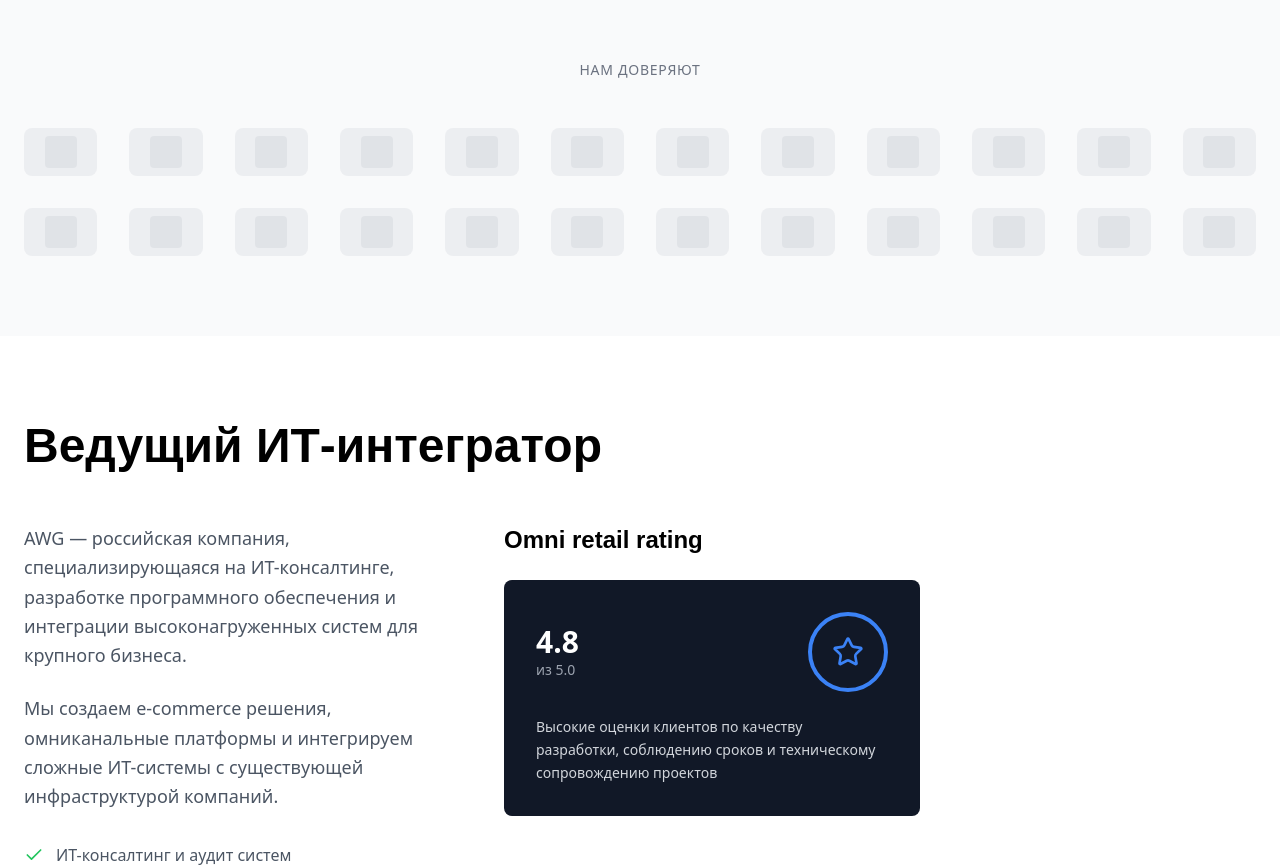
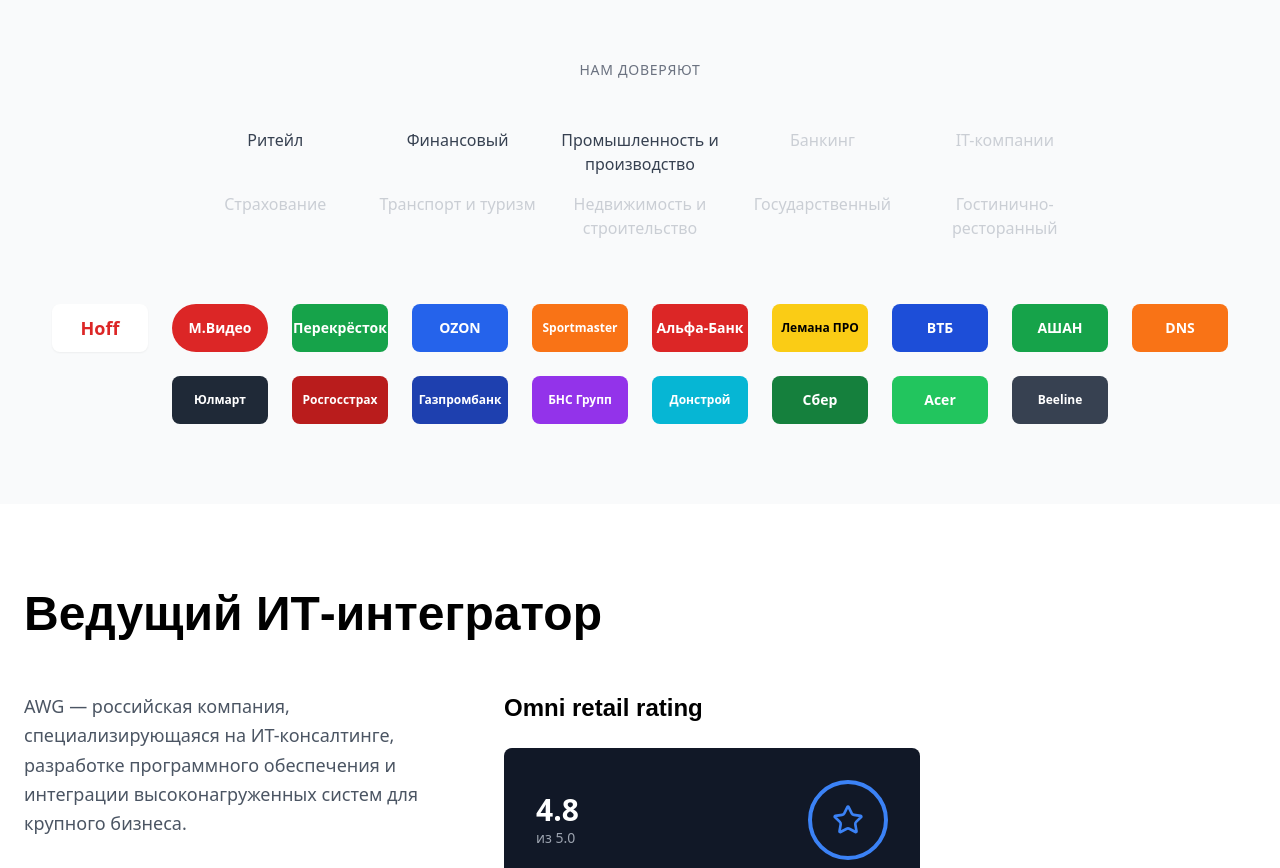
Before and after one commit to pr-poehali-dev/landing-photo-design, a React (Vite) app: page / in a window 1280 px wide. Shown: the part 820-1688 px from the top of the page. Built offline with nearby package versions, Linux system fonts and the light colour scheme; a web font is replaced by a local one.

Commit message:
Итоговая презентация AWG

```diff
--- a/src/pages/Index.tsx
+++ b/src/pages/Index.tsx
@@ -115,14 +115,82 @@ export default function Index() {
           <div className="text-center mb-12">
             <p className="text-sm text-gray-500 uppercase tracking-wider mb-8">Нам доверяют</p>
           </div>
-          <div className="flex flex-wrap items-center justify-center gap-8 opacity-60">
-            {/* Client logos grid */}
-            <div className="grid grid-cols-4 md:grid-cols-8 lg:grid-cols-12 gap-8 w-full">
-              {Array.from({length: 24}, (_, i) => (
-                <div key={i} className="h-12 bg-gray-200 rounded-lg flex items-center justify-center hover:bg-gray-300 transition-colors duration-300 group cursor-pointer">
-                  <div className="w-8 h-8 bg-gray-300 rounded group-hover:bg-gray-400 transition-colors duration-300"></div>
-                </div>
-              ))}
+          {/* Сектора бизнеса */}
+          <div className="mb-16">
+            <div className="grid grid-cols-2 md:grid-cols-5 gap-4 text-center max-w-4xl mx-auto">
+              <div className="text-gray-700 font-medium">Ритейл</div>
+              <div className="text-gray-700 font-medium">Финансовый</div>
+              <div className="text-gray-700 font-medium">Промышленность и производство</div>
+              <div className="text-gray-400 font-medium opacity-50">Банкинг</div>
+              <div className="text-gray-400 font-medium opacity-50">IT-компании</div>
+              <div className="text-gray-400 font-medium opacity-50">Страхование</div>
+              <div className="text-gray-400 font-medium opacity-50">Транспорт и туризм</div>
+              <div className="text-gray-400 font-medium opacity-50">Недвижимость и строительство</div>
+              <div className="text-gray-400 font-medium opacity-50">Государственный</div>
+              <div className="text-gray-400 font-medium opacity-50">Гостинично-ресторанный</div>
+            </div>
+          </div>
+
+          {/* Логотипы компаний */}
+          <div className="flex flex-wrap items-center justify-center gap-6">
+            {/* Первый ряд */}
+            <div className="flex items-center justify-center w-24 h-12 bg-white rounded-lg shadow-sm hover:shadow-md transition-shadow duration-300">
+              <span className="text-red-600 font-bold text-lg">Hoff</span>
+            </div>
+            <div className="flex items-center justify-center w-24 h-12 bg-red-600 rounded-full hover:bg-red-700 transition-colors duration-300">
+              <span className="text-white font-bold text-sm">М.Видео</span>
+            </div>
+            <div className="flex items-center justify-center w-24 h-12 bg-green-600 rounded-lg hover:bg-green-700 transition-colors duration-300">
+              <span className="text-white font-bold text-sm">Перекрёсток</span>
+            </div>
+            <div className="flex items-center justify-center w-24 h-12 bg-blue-600 rounded-lg hover:bg-blue-700 transition-colors duration-300">
+              <span className="text-white font-bold text-sm">OZON</span>
+            </div>
+            <div className="flex items-center justify-center w-24 h-12 bg-orange-500 rounded-lg hover:bg-orange-600 transition-colors duration-300">
+              <span className="text-white font-bold text-xs">Sportmaster</span>
+            </div>
+            <div className="flex items-center justify-center w-24 h-12 bg-red-600 rounded-lg hover:bg-red-700 transition-colors duration-300">
+              <span className="text-white font-bold text-sm">Альфа-Банк</span>
+            </div>
+
+            {/* Второй ряд */}
+            <div className="flex items-center justify-center w-24 h-12 bg-yellow-400 rounded-lg hover:bg-yellow-500 transition-colors duration-300">
+              <span className="text-black font-bold text-xs">Лемана ПРО</span>
+            </div>
+            <div className="flex items-center justify-center w-24 h-12 bg-blue-700 rounded-lg hover:bg-blue-800 transition-colors duration-300">
+              <span className="text-white font-bold text-sm">ВТБ</span>
+            </div>
+            <div className="flex items-center justify-center w-24 h-12 bg-green-600 rounded-lg hover:bg-green-700 transition-colors duration-300">
+              <span className="text-white font-bold text-sm">АШАН</span>
+            </div>
+            <div className="flex items-center justify-center w-24 h-12 bg-orange-500 rounded-lg hover:bg-orange-600 transition-colors duration-300">
+              <span className="text-white font-bold text-sm">DNS</span>
+            </div>
+            <div className="flex items-center justify-center w-24 h-12 bg-gray-800 rounded-lg hover:bg-gray-900 transition-colors duration-300">
+              <span className="text-white font-bold text-xs">Юлмарт</span>
+            </div>
+            <div className="flex items-center justify-center w-24 h-12 bg-red-700 rounded-lg hover:bg-red-800 transition-colors duration-300">
+              <span className="text-white font-bold text-xs">Росгосстрах</span>
+            </div>
+
+            {/* Третий ряд */}
+            <div className="flex items-center justify-center w-24 h-12 bg-blue-800 rounded-lg hover:bg-blue-900 transition-colors duration-300">
+              <span className="text-white font-bold text-xs">Газпромбанк</span>
+            </div>
+            <div className="flex items-center justify-center w-24 h-12 bg-purple-600 rounded-lg hover:bg-purple-700 transition-colors duration-300">
+              <span className="text-white font-bold text-xs">БНС Групп</span>
+            </div>
+            <div className="flex items-center justify-center w-24 h-12 bg-cyan-500 rounded-lg hover:bg-cyan-600 transition-colors duration-300">
+              <span className="text-white font-bold text-xs">Донстрой</span>
+            </div>
+            <div className="flex items-center justify-center w-24 h-12 bg-green-700 rounded-lg hover:bg-green-800 transition-colors duration-300">
+              <span className="text-white font-bold text-sm">Сбер</span>
+            </div>
+            <div className="flex items-center justify-center w-24 h-12 bg-green-500 rounded-lg hover:bg-green-600 transition-colors duration-300">
+              <span className="text-white font-bold text-sm">Acer</span>
+            </div>
+            <div className="flex items-center justify-center w-24 h-12 bg-gray-700 rounded-lg hover:bg-gray-800 transition-colors duration-300">
+              <span className="text-white font-bold text-xs">Beeline</span>
             </div>
           </div>
         </div>
```
